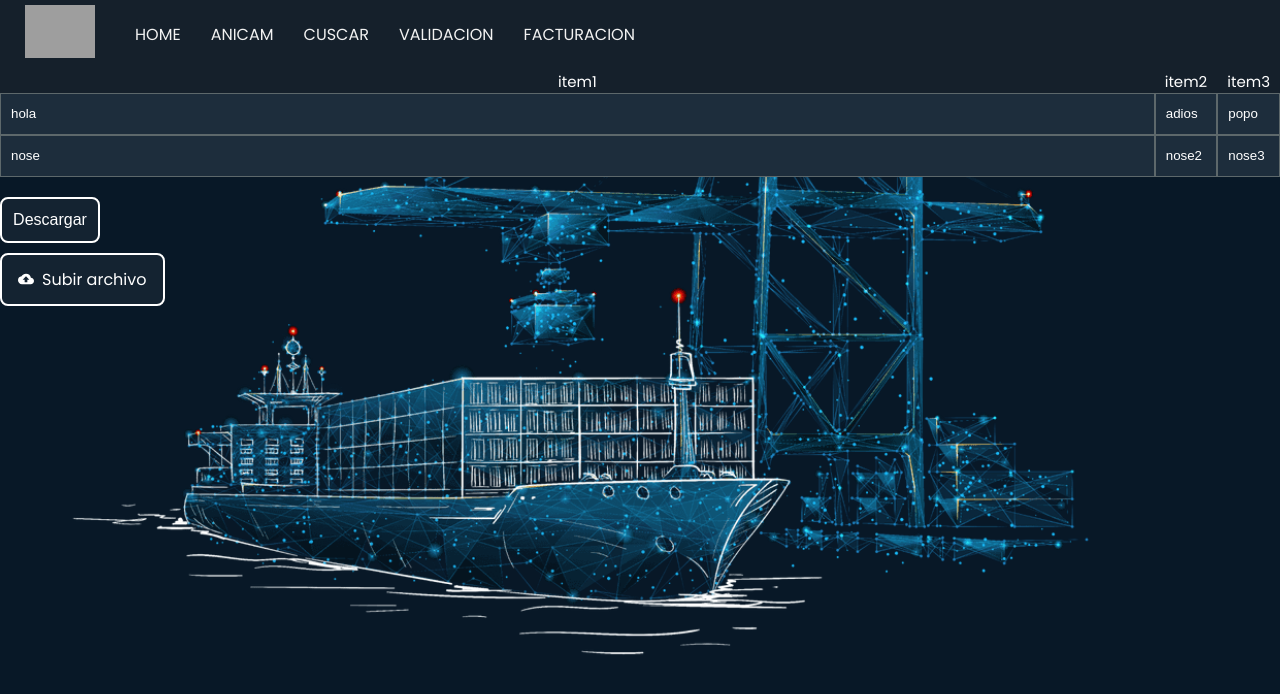
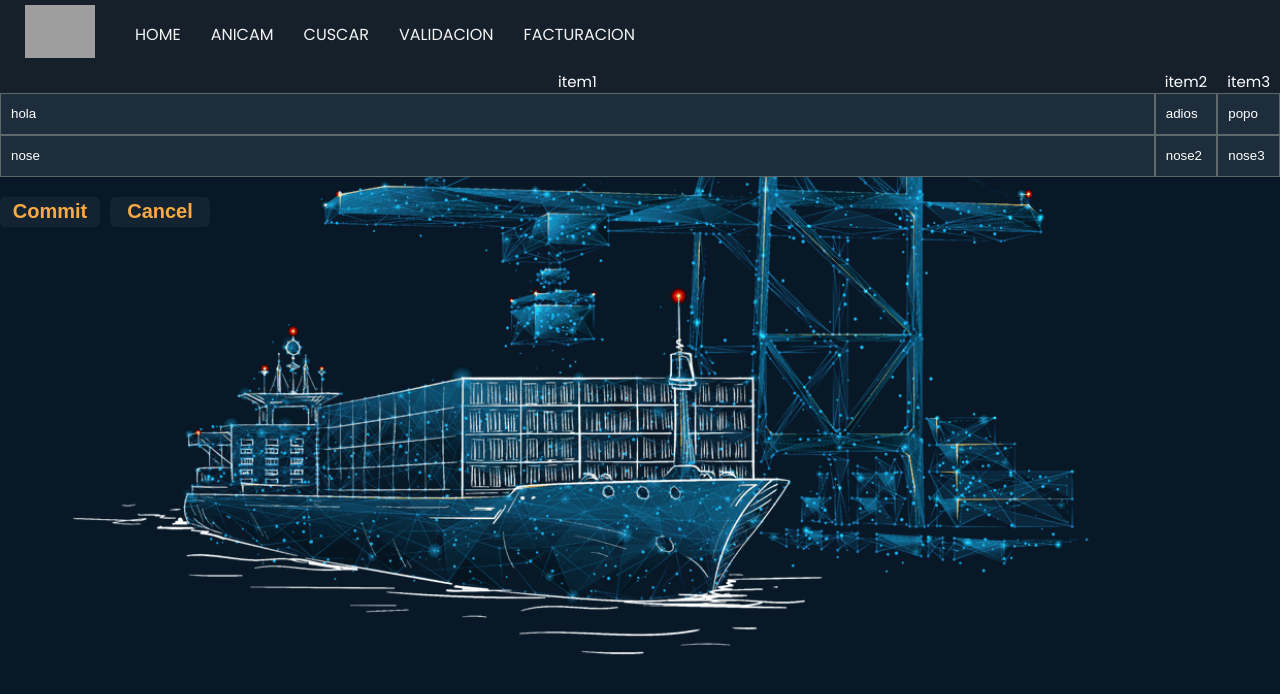
Before and after one commit to mariaRam2003/Proyecto-Software1, a React (Create React App) app: page /dev in a window 1280 px wide. Shown: the top 694 px of the page. Built offline with nearby package versions, Linux system fonts and the light colour scheme; grey boxes are pictures that could not be loaded.

Commit message:
Revert "Updates Frontend"
This reverts commit 9aa8dcb3f16ac29e0dcdf5ec4491a4039bb0edc1.

```diff
--- a/src/components/Table.js
+++ b/src/components/Table.js
@@ -1,7 +1,6 @@
 import "./Table.css";
 import React, { useEffect, useState } from "react";
 import { insertData } from "../config/controller";
-import Uploader from "./Uploader";
 
 function Table({ data, functionName }) {
   const dataCopy = JSON.parse(JSON.stringify(data));
@@ -55,8 +54,11 @@ function Table({ data, functionName }) {
     return commitArray;
   };
 
-  //descarga los datos de la tabla
-  const downloadChanges = () => {};
+  //envia los cambios a la base de datos
+  const commitChanges = () => {
+    const commitArray = makeCommitArray(dataCopy, tableData);
+    insertData(commitArray, functionName);
+  };
 
   //modifica los datos de la tabla (tableData) cuando el usuario hace cambios
   const handleChange = (index, fieldName, event) => {
@@ -103,12 +105,12 @@ function Table({ data, functionName }) {
         <tr className="table-row"></tr>
       </div>
 
-      <div className="download-container">
-        <button className="download-button" onClick={downloadChanges}>
-          Descargar
+      <div className="commit-container">
+        <button className="commit-commit-button" onClick={commitChanges}>
+          Commit
         </button>
+        <button className="commit-cancel-button">Cancel</button>
       </div>
-      <Uploader />
     </>
   );
 }
--- a/src/components/Uploader.css
+++ /dev/null
@@ -1,54 +0,0 @@
-.uploader-container {
-  display: flex;
-  align-items: center;
-}
-
-.file-input-label {
-  display: flex;
-  align-items: center;
-  justify-content: center;
-  padding: 12px 16px;
-  border: 2px solid white;
-  border-radius: 8px;
-
-  cursor: pointer;
-  font-size: 16px;
-  color: white;
-  background-color: #142331;
-  transition: all 0.5s;
-}
-.file-input-label:hover{
-  background-color: #faaa44;
-}
-
-.upload-icon {
-  margin-right: 8px;
-}
-
-.file-info {
-  display: flex;
-  align-items: center;
-  padding: 12px 16px;
-  border: 2px solid white;
-  border-radius: 8px;
-  font-size: 16px;
-  color: white;
-  background-color: #142331;
-}
-
-.file-icon {
-  margin-right: 8px;
-}
-
-.clear-button {
-  background-color: transparent;
-  border: none;
-  cursor: pointer;
-  font-size: 20px;
-  color: #faaa44;
-  margin-left: 16px;
-}
-
-.clear-button:hover {
-  color: white;
-}
--- a/src/components/Uploader.js
+++ b/src/components/Uploader.js
@@ -1,54 +1,16 @@
-import { useState } from "react";
+import {useState} from "react";
 import "./Uploader.css";
-import { MdCloudUpload, MdDelete } from "react-icons/md";
-import { AiFillFileImage } from "react-icons/ai";
+import { MdCloudUpload, MdDelete} from 'react-icons/md';
+import { AiFillFileImage } from 'react-icons/ai';
 
 function Uploader() {
-  const [selectedFile, setSelectedFile] = useState(null);
-
-  const handleFileChange = (event) => {
-    setSelectedFile(event.target.files[0]);
-  };
-
-  const handleClearFile = () => {
-    setSelectedFile(null);
-  };
-
-  return (
-    <main>
-      <form className="uploader-container">
-        {!selectedFile ? (
-          <>
-            <label htmlFor="file-input" className="file-input-label">
-              <MdCloudUpload className="upload-icon" />
-              Subir archivo
-            </label>
-            <input
-              id="file-input"
-              type="file"
-              accept="image/*"
-              onChange={handleFileChange}
-              style={{ display: "none" }}
-            />
-          </>
-        ) : (
-          <>
-            <div className="file-info">
-              <AiFillFileImage className="file-icon" />
-              <span>{selectedFile.name}</span>
-            </div>
-            <button
-              type="button"
-              className="clear-button"
-              onClick={handleClearFile}
-            >
-              <MdDelete className="delete-icon" />
-            </button>
-          </>
-        )}
-      </form>
-    </main>
-  );
+    return (
+        <main>
+            <form action="">
+                <input type="file" accept="image/*" />
+            </form>
+        </main>
+    )
 }
 
 export default Uploader;
--- a/src/pages/ANICAM.css
+++ b/src/pages/ANICAM.css
@@ -1,24 +1,42 @@
 button {
-  display: flex;
-  align-items: center;
-  justify-content: center;
-  padding: 12px 16px;
-  border-radius: 8px;
-  border: 2px solid white;
-  cursor: pointer;
-  font-size: 16px;
-  /* font-weight: 600; */
-  color: white;
+    display: inline-block;
+    border-radius: 5px;
     background-color: #142331;
+    border: none;
+    color: #faaa44;
+    text-align: center;
+    font-size: 20px;
     width: 100px;
     transition: all 0.5s;
     margin-bottom: 10px;
     margin-right: 10px;
     margin-top: 20px;
+    height: 30px;
+    font-weight: 600;
+    cursor: pointer;
   }
 
-button:hover {
+button span {
+    display: inline-block;
+    position: relative;
+    transition: 0.5s;
+    cursor: pointer;
+  }
+
+  button span:after {
+    content: '+';
+    position: absolute;
+    opacity: 0;
+    top: 0;
+    left: -20px;
+    transition: 0.5s;
+  }
+
+  button:hover span {
+    padding-left: 25px;
+  }
+
+  button:hover span:after {
     opacity: 1;
     left: 0;
-  background-color: #faaa44;
   }
--- a/src/pages/ANICAM.js
+++ b/src/pages/ANICAM.js
@@ -4,8 +4,6 @@ import { anicamView } from "../config/supabaseClient";
 import { useEffect, useState } from "react";
 import { Link } from "react-router-dom";
 import "./ANICAM.css";
-import Uploader from "../components/Uploader";
-import { downloadFile } from "../apiRequests";
 
 const ANICAM = () => {
   const [data, setData] = useState(null);
@@ -26,8 +24,10 @@ const ANICAM = () => {
   return (
     <div className="page anicam">
       <h1>DATOS DE ANICAM</h1>
+      <button>
+        <span>GUIA</span>
+      </button>
       <Table data={data} functionName={"update_data_func"} />
-
     </div>
   );
 };
```
Lines whose indentation alone changed are shown as unchanged.
